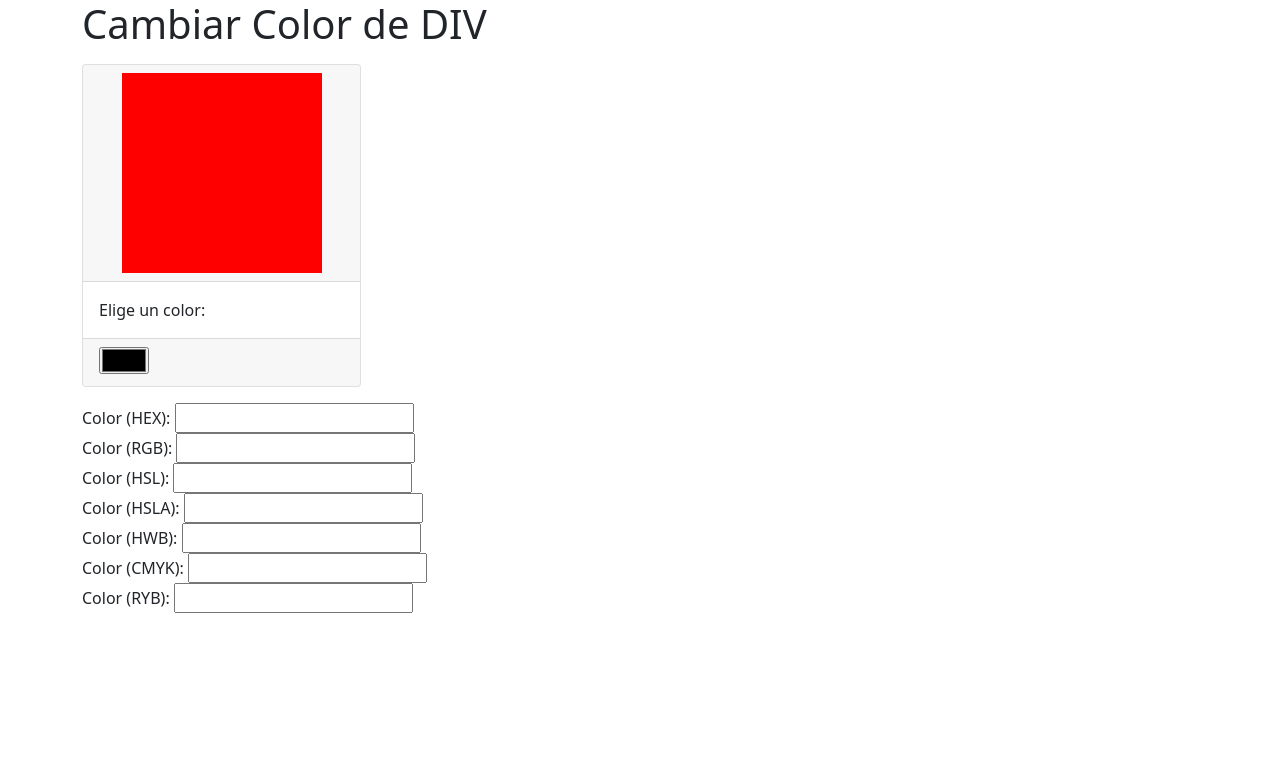
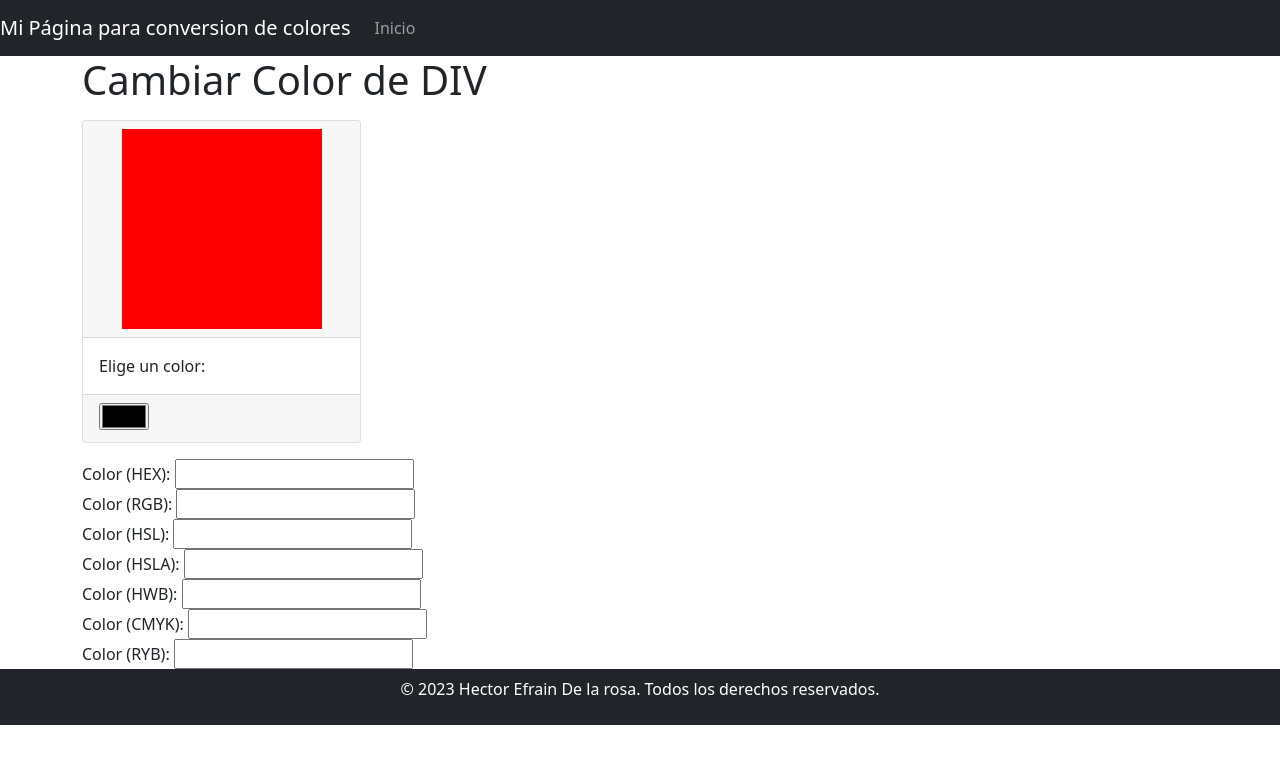
Before and after one commit to MorhyUwU/conversion-color, a plain HTML site: page index.html in a window 1280 px wide. Drawn offline with nearby package versions, Linux system fonts and the light colour scheme.

Commit message:
agregamos header y footer

```diff
--- a/index.html
+++ b/index.html
@@ -8,6 +8,22 @@
     <link rel="stylesheet" href="CSS/styles.CSS">
 </head>
 <body>
+    <!-- Navbar -->
+    <nav class="navbar navbar-expand-lg navbar-dark bg-dark">
+        <a class="navbar-brand" href="#">Mi Página para conversion de colores</a>
+        <button class="navbar-toggler" type="button" data-toggle="collapse" data-target="#navbarNav" aria-controls="navbarNav" aria-expanded="false" aria-label="Toggle navigation">
+            <span class="navbar-toggler-icon"></span>
+        </button>
+        <div class="collapse navbar-collapse" id="navbarNav">
+            <ul class="navbar-nav ml-auto">
+                <li class="nav-item active">
+                    <a class="nav-link" href="#">Inicio <span class="sr-only"></span></a>
+                </li>
+                </li>
+            </ul>
+        </div>
+    </nav>
+
 <div class="container">
     <h1>Cambiar Color de DIV</h1>
 
@@ -55,6 +71,11 @@
     <input type="text" id="rybColor" readonly>
 </div>
 
+<!-- Footer -->
+<footer class="bg-dark text-white text-center py-2">
+    <p>&copy; 2023 Hector Efrain De la rosa. Todos los derechos reservados.</p>
+</footer>
+
 <script src="JS/main.js"></script>
 
 <script src="https://cdnjs.cloudflare.com/ajax/libs/color-convert/2.0.1/conversions.js"></script>
```
